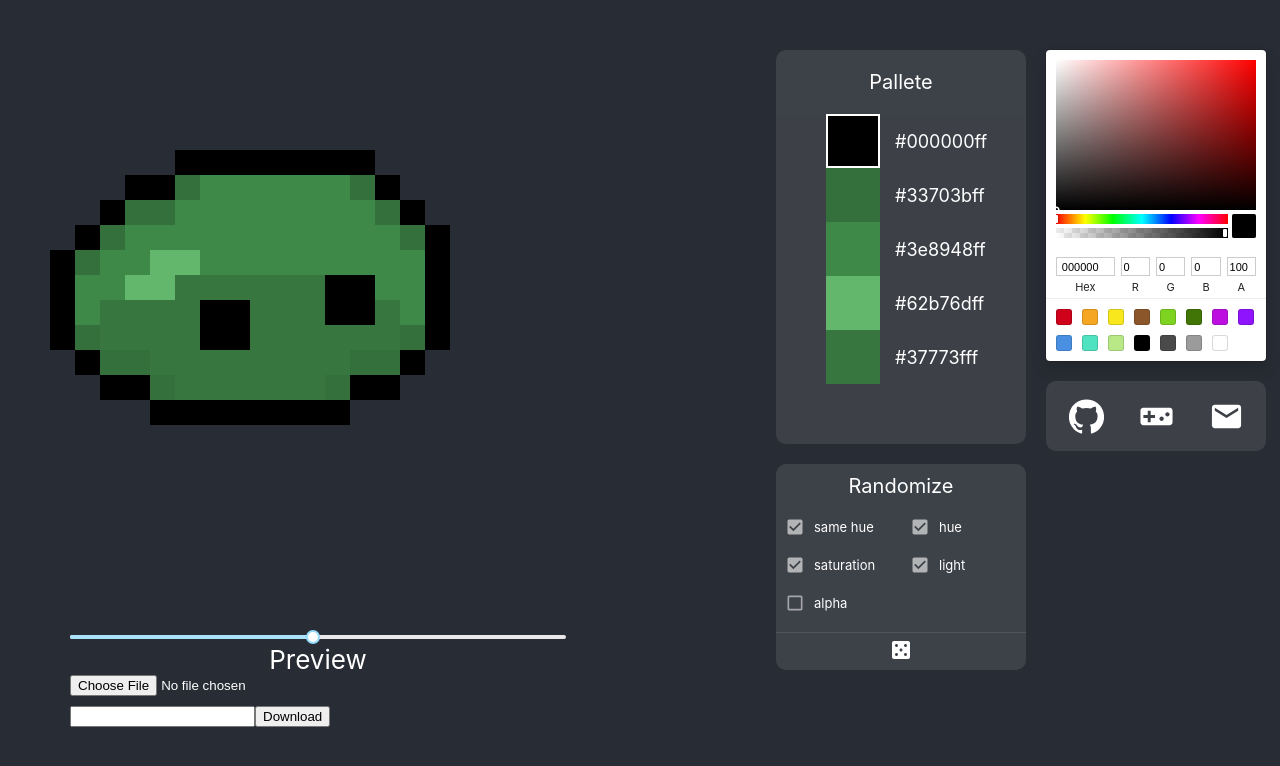
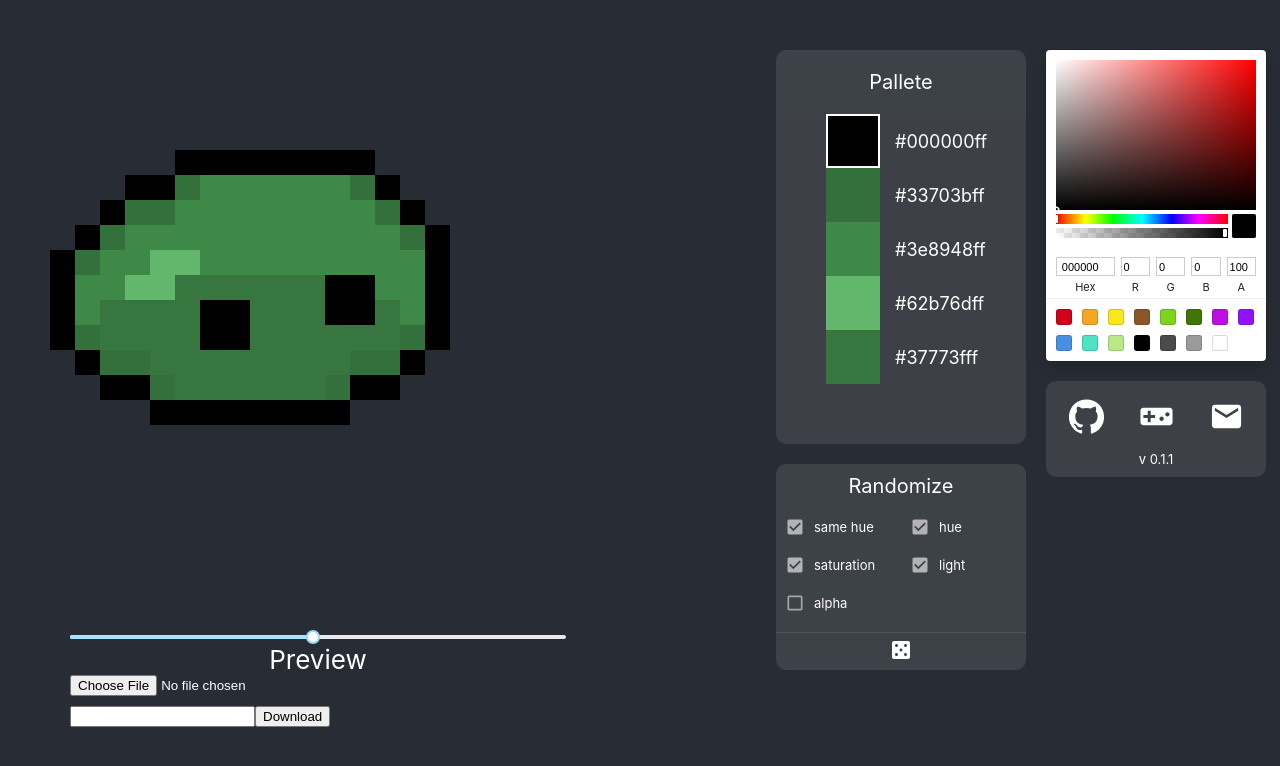
Before and after one commit to JhonaMath/pixel-art-pallete-generator, a React (Create React App) app: page / in a window 1280 px wide. Shown: the top 766 px of the page. Built offline with nearby package versions, Linux system fonts and the light colour scheme.

Commit message:
Version Number

```diff
--- a/package.json
+++ b/package.json
@@ -1,7 +1,7 @@
 {
   "name": "pixel-pallete-generator",
   "homepage": "https://jhonamath.github.io/pixel-art-pallete-generator/",
-  "version": "0.1.0",
+  "version": "0.1.1",
   "private": true,
   "dependencies": {
     "@material-ui/core": "^4.11.4",
--- a/src/App.css
+++ b/src/App.css
@@ -121,6 +121,7 @@ body {
 
 .App-contact-container {
   display: flex;
+  flex-direction: column;
   margin-top: 20px;
   background-color: var(--primaryColor);
   align-items: center;
@@ -128,6 +129,19 @@ body {
   /* height: 250px; */
   border-radius: 10px;
 }
+
+.App-contact-container-buttons {
+  display: flex;
+
+  align-items: center;
+  justify-content: center;
+}
+
+.App-contact-version {
+  font-size: small;
+  margin-bottom: 10px;
+}
+
 .Button-container {
   color: white !important;
   cursor: pointer;
--- a/src/App.tsx
+++ b/src/App.tsx
@@ -124,6 +124,7 @@ function TagA(props: any) {
 
 function ContactSection() {
   return (<div className={"App-contact-container "}>
+    <div className={"App-contact-container-buttons "} >
       <TagA href={"https://github.com/JhonaMath/pixel-art-pallete-generator"} toolTipText={"Code!"}>
         <GitHubIcon fontSize="large" />
       </TagA>
@@ -133,6 +134,9 @@ function ContactSection() {
       <TagA href={"mailto:jhonathan.barreiro@gmail.com"} toolTipText={"Contact! :)"}>
         <MailIcon fontSize="large" />
       </TagA>
+    </div>
+    <div className={"App-contact-version"}>v 0.1.1 </div>
+
   </div>)
 }
 
```
Also changed, not shown: 1 other file (tests, documents, lock files or other folders). Lines whose indentation alone changed are shown as unchanged.
